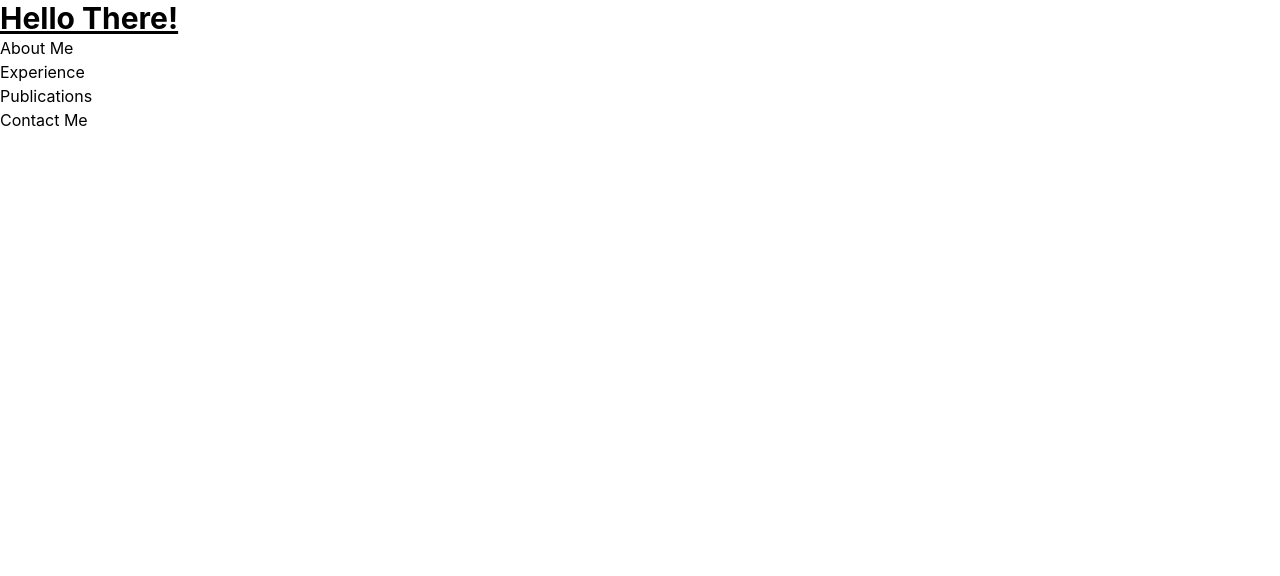
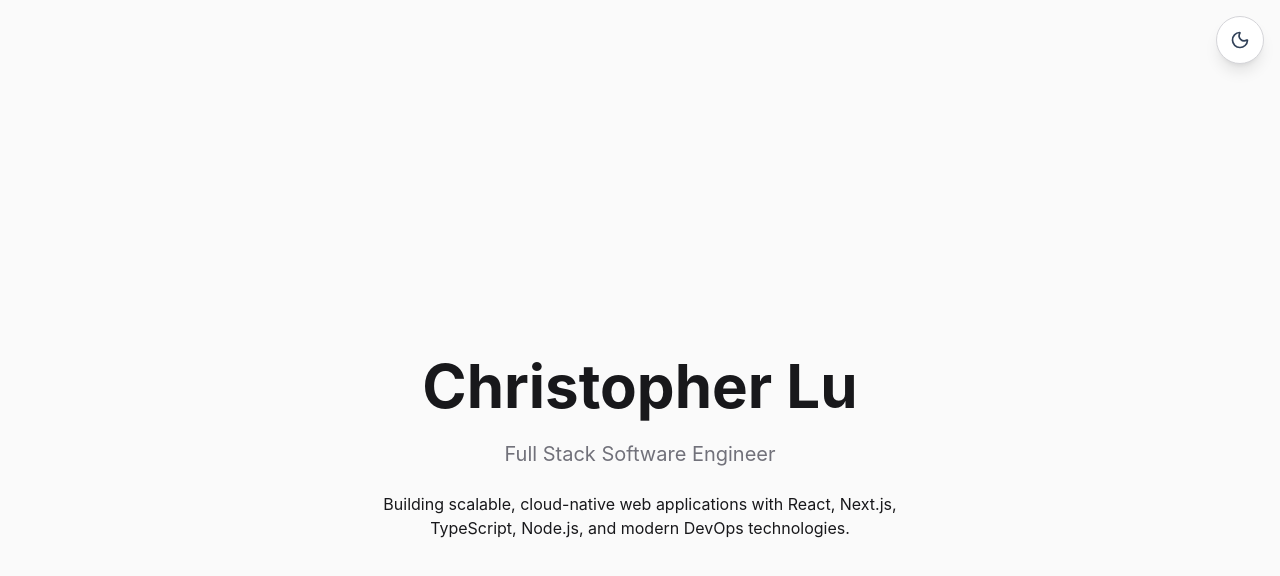
Before and after one commit to christopher-lu/Portfolio, a Next.js app: page / in a window 1280 px wide. Shown: the top 576 px of the page. Built offline with nearby package versions, Linux system fonts and the light colour scheme.

Commit message:
update footers on all pages

```diff
--- a/app/experience/page.tsx
+++ b/app/experience/page.tsx
@@ -23,9 +23,6 @@ const jobArray = [tern, oslabs, opendock, apple];
 //update array to have settimeout to cycle through roles
 // pause settimeout on hover
 
-function jobDisplay(){
-
-};
 //insert repo links for projects
 export default function Page() {
   return ( <main>
@@ -42,19 +39,37 @@ export default function Page() {
                 </ul>
 
 
-            <footer>
-              <Link href="/">
+            <footer className="mt-auto pt-12">
+                <nav className="flex flex-wrap justify-center gap-6 text-blue-600">
+                    <Link
+                     href="/"
+                    className="underline hover:text-blue-800 transition-colors"
+                >
                         Back Home
                     </Link>
-              <Link href="/about">
+
+                    <Link
+                     href="/about"
+                    className="underline hover:text-blue-800 transition-colors"
+                    >
                         About Me
                     </Link>
-              <Link href="/experience">
-            Experience
+
+                    <Link
+                    href="/publications"
+                    className="underline hover:text-blue-800 transition-colors"
+                    >
+                        Publications
                     </Link>
-              <Link href="/contact">
-            Contact Me
+
+
+                    <Link
+                    href="/contact"
+                    className="underline hover:text-blue-800 transition-colors"
+                    >
+                    Contact Information
                     </Link>
+                </nav>
             </footer>
             </main>
         );
--- a/app/globals.css
+++ b/app/globals.css
@@ -1 +1,61 @@
 @import "tailwindcss";
+
+/* ---------- Design Tokens ---------- */
+
+:root {
+  --background: #fafafa;
+  --foreground: #18181b;
+
+  --card: #ffffff;
+
+  --border: #d4d4d8;
+
+  --muted: #71717a;
+
+  --accent: #2563eb;
+
+  --shadow: rgba(0, 0, 0, 0.08);
+}
+
+.dark {
+  --background: #09090b;
+
+  --foreground: #fafafa;
+
+  --card: #18181b;
+
+  --border: #3f3f46;
+
+  --muted: #a1a1aa;
+
+  --accent: #60a5fa;
+
+  --shadow: rgba(255, 255, 255, 0.05);
+}
+
+/* ---------- Global Styles ---------- */
+
+html {
+  scroll-behavior: smooth;
+}
+
+body {
+  background-color: var(--background);
+  color: var(--foreground);
+
+  transition:
+    background-color 0.3s ease,
+    color 0.3s ease;
+
+  font-family: Inter, system-ui, sans-serif;
+
+  min-height: 100vh;
+}
+
+* {
+  box-sizing: border-box;
+}
+
+a {
+  transition: color .2s ease;
+}
--- a/app/layout.tsx
+++ b/app/layout.tsx
@@ -1,15 +1,31 @@
 import "./globals.css";
+
+import ThemeProvider from "@/providers/ThemeProvider";
+import ThemeToggle from "@/components/navigation/ThemeToggle";
+
+export const metadata = {
+  title: "Christopher Lu",
+  description: "Full Stack Software Engineer",
+};
 
 export default function RootLayout({
   children,
 }: {
-  children: React.ReactNode
+  children: React.ReactNode;
 }) {
   return (
-    <html lang="en">
+    <html lang="en" suppressHydrationWarning>
       <body>
-        <main>{children}</main>
+        <ThemeProvider>
+          <div className="min-h-screen flex flex-col">
+            <header className="fixed top-4 right-4 z-50">
+              <ThemeToggle />
+            </header>
+
+            <main className="flex-1">{children}</main>
+          </div>
+        </ThemeProvider>
       </body>
     </html>
-  )
+  );
 }
--- a/app/page.tsx
+++ b/app/page.tsx
@@ -1,28 +1,18 @@
-import Link from "next/link";
-
 export default function Page() {
   return (
-        <main>
-          <h1 className="text-3xl font-bold underline">Hello There!</h1>
+    <main className="flex min-h-screen flex-col items-center justify-center gap-6 px-6 pt-24">
+      <h1 className="text-6xl font-bold">
+        Christopher Lu
+      </h1>
 
-          <ul>
-            <li><Link href="/about">
-                  About Me
-                </Link>
-            </li>
-            <li><Link href="/experience">
-                  Experience
-                </Link>
-            </li>
-            <li><Link href="/publications">
-                  Publications
-                </Link>
-            </li>
-            <li><Link href="/contact">
-                  Contact Me
-                </Link>
-            </li>
-          </ul>
-        </main>
-        );
+      <p className="text-xl text-[var(--muted)]">
+        Full Stack Software Engineer
+      </p>
+
+      <p className="text-center max-w-xl">
+        Building scalable, cloud-native web applications with React,
+        Next.js, TypeScript, Node.js, and modern DevOps technologies.
+      </p>
+    </main>
+  );
 }
--- a/app/publications/page.tsx
+++ b/app/publications/page.tsx
@@ -17,19 +17,37 @@ export default function Page() {
                     <p>Panel discussion on utilization of GraphQL and Representational State Transfer use cases and benefits of each.</p>
 
 
-            <footer>
-              <Link href="/">
+            <footer className="mt-auto pt-12">
+                <nav className="flex flex-wrap justify-center gap-6 text-blue-600">
+                    <Link
+                     href="/"
+                    className="underline hover:text-blue-800 transition-colors"
+                >
                         Back Home
                     </Link>
-              <Link href="/about">
+
+                    <Link
+                     href="/about"
+                    className="underline hover:text-blue-800 transition-colors"
+                    >
                         About Me
                     </Link>
-              <Link href="/experience">
+
+                    <Link
+                    href="/experience"
+                    className="underline hover:text-blue-800 transition-colors"
+                    >
                         Experience
                     </Link>
-              <Link href="/contact">
-            Contact Me
+
+
+                    <Link
+                    href="/contact"
+                    className="underline hover:text-blue-800 transition-colors"
+                    >
+                    Contact Information
                     </Link>
+                </nav>
             </footer>
         </main>
         );
--- /dev/null
+++ b/components/navigation/ThemeToggle.tsx
@@ -0,0 +1,47 @@
+"use client";
+
+import { Moon, Sun } from "lucide-react";
+import { useTheme } from "next-themes";
+import useMounted from "@/hooks/useMounted";
+
+export default function ThemeToggle() {
+  const mounted = useMounted();
+
+  const { theme, setTheme } = useTheme();
+
+  if (!mounted) {
+    return (
+      <div className="h-12 w-12 rounded-full border border-[var(--border)] bg-[var(--card)]" />
+    );
+  }
+
+  return (
+    <button
+      onClick={() => setTheme(theme === "dark" ? "light" : "dark")}
+      aria-label="Toggle Theme"
+      className="
+        flex
+        h-12
+        w-12
+        items-center
+        justify-center
+        rounded-full
+        border
+        border-[var(--border)]
+        bg-[var(--card)]
+        shadow-lg
+        transition-all
+        duration-300
+        hover:scale-110
+        hover:rotate-12
+        active:scale-95
+      "
+    >
+      {theme === "dark" ? (
+        <Sun className="h-5 w-5 text-yellow-400" />
+      ) : (
+        <Moon className="h-5 w-5 text-slate-700 dark:text-slate-200" />
+      )}
+    </button>
+  );
+}
--- /dev/null
+++ b/data/contacts.ts
@@ -0,0 +1,32 @@
+import { FaGithub, FaLinkedin, FaEnvelope } from "react-icons/fa";
+
+const contacts: Contact[] = [
+  {
+    id: "github",
+    label: "github.com/christopher-lu",
+    href: "https://github.com/christopher-lu",
+    icon: <FaGithub />,
+    hoverColor: "group-hover:bg-neutral-900 group-hover:text-white",
+  },
+  {
+    id: "email",
+    label: "lu.christopher.m@gmail.com",
+    href: "mailto:lu.christopher.m@gmail.com",
+    icon: <FaEnvelope />,
+    hoverColor: "group-hover:bg-red-500 group-hover:text-white",
+  },
+  {
+    id: "linkedin",
+    label: "linkedin.com/in/christopher-lu19",
+    href: "https://www.linkedin.com/in/christopher-lu19/",
+    icon: <FaLinkedin />,
+    hoverColor: "group-hover:bg-[#0A66C2] group-hover:text-white",
+  },
+];
+export type Contact = {
+  id: string;
+  label: string;
+  href: string;
+  icon: React.ReactNode;
+  hoverColor: string;
+};
--- /dev/null
+++ b/hooks/useMounted.ts
@@ -0,0 +1,13 @@
+"use client";
+
+import { useEffect, useState } from "react";
+
+export default function useMounted() {
+  const [mounted, setMounted] = useState(false);
+
+  useEffect(() => {
+    setMounted(true);
+  }, []);
+
+  return mounted;
+}
--- a/package.json
+++ b/package.json
@@ -9,7 +9,10 @@
     "lint": "eslint"
   },
   "dependencies": {
+    "framer-motion": "^12.42.2",
+    "lucide-react": "^1.24.0",
     "next": "16.2.10",
+    "next-themes": "^0.4.6",
     "postcss": "^8.5.19",
     "react": "19.2.4",
     "react-dom": "19.2.4",
--- /dev/null
+++ b/providers/ThemeProvider.tsx
@@ -0,0 +1,20 @@
+"use client";
+
+import { ThemeProvider as NextThemesProvider } from "next-themes";
+
+export default function ThemeProvider({
+  children,
+}: {
+  children: React.ReactNode;
+}) {
+  return (
+    <NextThemesProvider
+      attribute="class"
+      defaultTheme="system"
+      enableSystem
+      disableTransitionOnChange
+    >
+      {children}
+    </NextThemesProvider>
+  );
+}
```
Also changed, not shown: tsconfig.json (+12 -7 lines), data/technologies.ts (added), 1 other file (tests, documents, lock files or other folders). Lines whose indentation alone changed are shown as unchanged.
